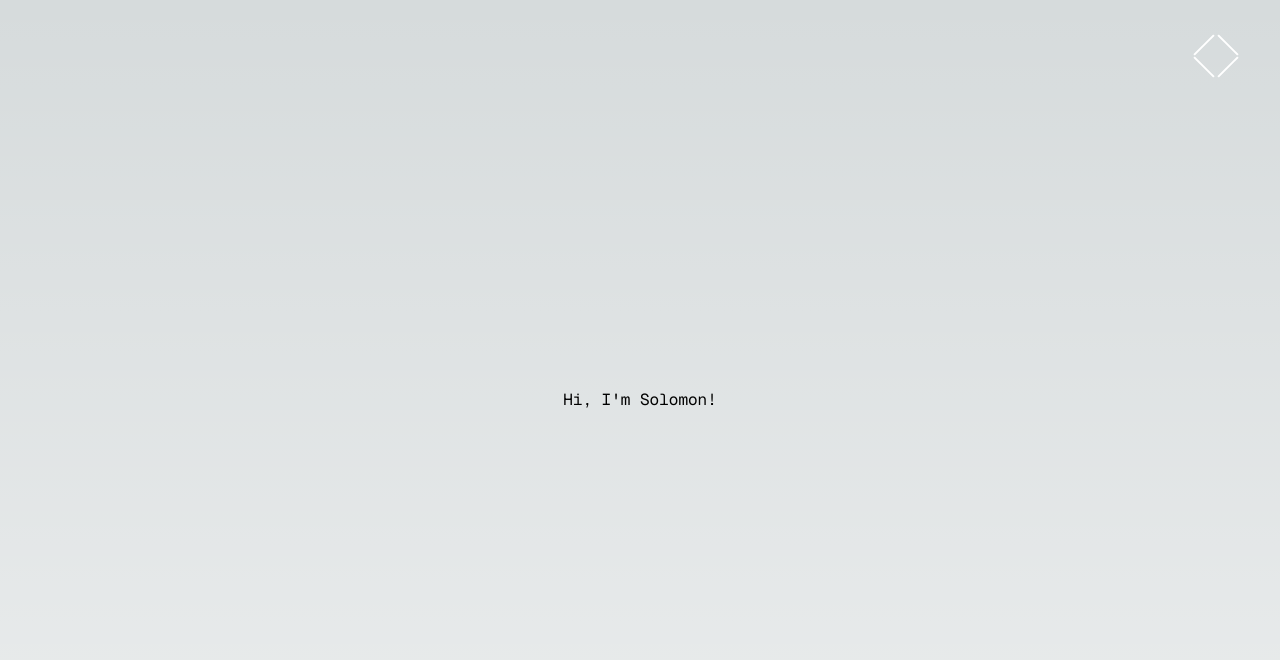
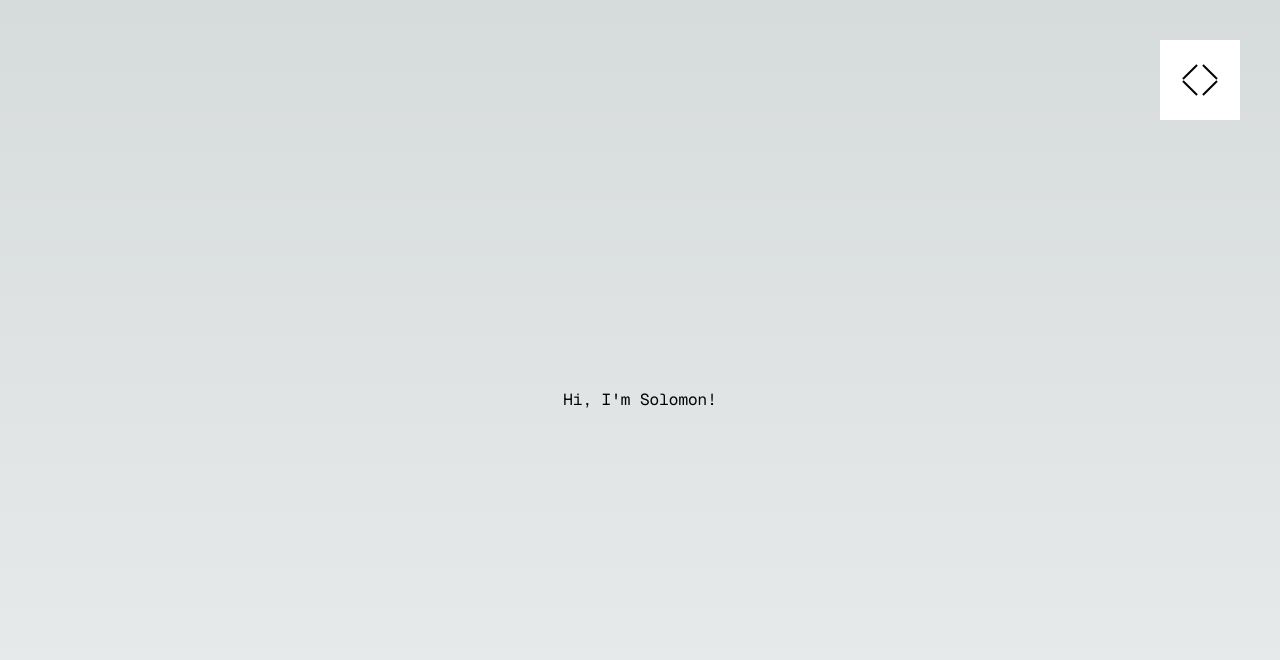
Before and after one commit to solomonbaez/InnerSpace, a Next.js app: page / in a window 1280 px wide. Shown: the top 660 px of the page. Built offline with nearby package versions, Linux system fonts and the light colour scheme.

Commit message:
Fixed diamond menu animation

```diff
--- a/src/components/header.tsx
+++ b/src/components/header.tsx
@@ -20,14 +20,15 @@ export default function Index( {isActive, setIsActive}: {isActive: boolean, setI
     return (
       <>
         <button
-        className="fixed top-10 right-10 z-30 w-20 h-20 flex items-center justify-center transform transition-transform"
+        className="bg-white fixed top-10 right-10 z-30 w-20 h-20 flex items-center justify-center"
         onClick={() => setIsActive(!isActive)}
         >
-          <div className="w-7">
-              <div className={`h-0.5 block bg-white relative transition-transform duration-300 ease-in-out -top-8 -right-1 ${isActive ? "rotate-45" : "-rotate-45"}`}></div>
-              <div className={`h-0.5 block bg-white relative transition-transform duration-300 ease-in-out -top-3 -right-1 ${isActive ? "-rotate-45" : "rotate-45 "}`}></div>
-              <div className={`h-0.5 block bg-white relative transition-transform duration-300 ease-in-out -top-9 -right-7 ${isActive ? "-rotate-45" : "rotate-45 "}`}></div>
-              <div className={`h-0.5 block bg-white relative transition-transform duration-300 ease-in-out -top-4 -right-7 ${isActive ? "rotate-45" : "-rotate-45 "}`}></div>
+          <div className="flex flex-row">
+              <div className={`h-0.5 w-5 bg-black relative transition-transform duration-300 ease-in-out -top-2 -right-5 ${isActive ? "translate-x-1 rotate-45" : "-rotate-45"}`}></div>
+              <div className={`h-0.5 w-5 bg-black relative transition-transform duration-300 ease-in-out -top-2 -right-5 ${isActive ? "-translate-x-1 -rotate-45" : "rotate-45"}`}></div>
+
+              <div className={`h-0.5 w-5 bg-black relative transition-transform duration-300 ease-in-out top-2 right-5 ${isActive ? "translate-x-1 -translate-y-1 -rotate-45" : "rotate-45"}`}></div>
+              <div className={`h-0.5 w-5 bg-black relative transition-transform duration-300 ease-in-out top-2 right-5 ${isActive ? "-translate-x-1 -translate-y-1 rotate-45" : "-rotate-45"}`}></div>
           </div>
         </button>
       </>
```
